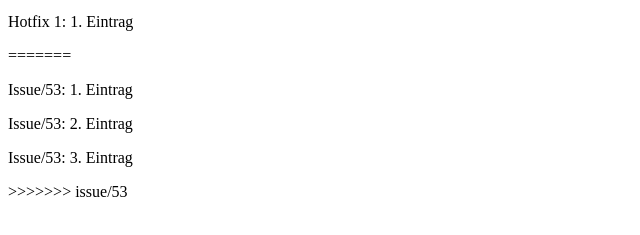
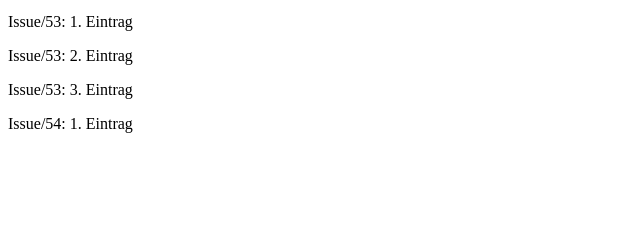
Before and after one commit to MagsimDerEchte/website, a plain HTML site: page index.html in a window 1280 px wide. Shown: the part 127-362 px from the top of the page, without its empty margins (0-640 px from the left). Drawn offline with Linux system fonts and the light colour scheme.

Commit message:
issue/54: 1.Eintrag

```diff
--- a/index.html
+++ b/index.html
@@ -5,12 +5,10 @@
     <body>
         <p>Absatz.1</p>
         <h1>h1</h1>
-<<<<<<< HEAD
         <p>Hotfix 1: 1. Eintrag</p>
-=======
         <p>Issue/53: 1. Eintrag</p>
         <p>Issue/53: 2. Eintrag</p>
         <p>Issue/53: 3. Eintrag</p>
->>>>>>> issue/53
+        <p>Issue/54: 1. Eintrag</p>
     </body>
 </html>
```
